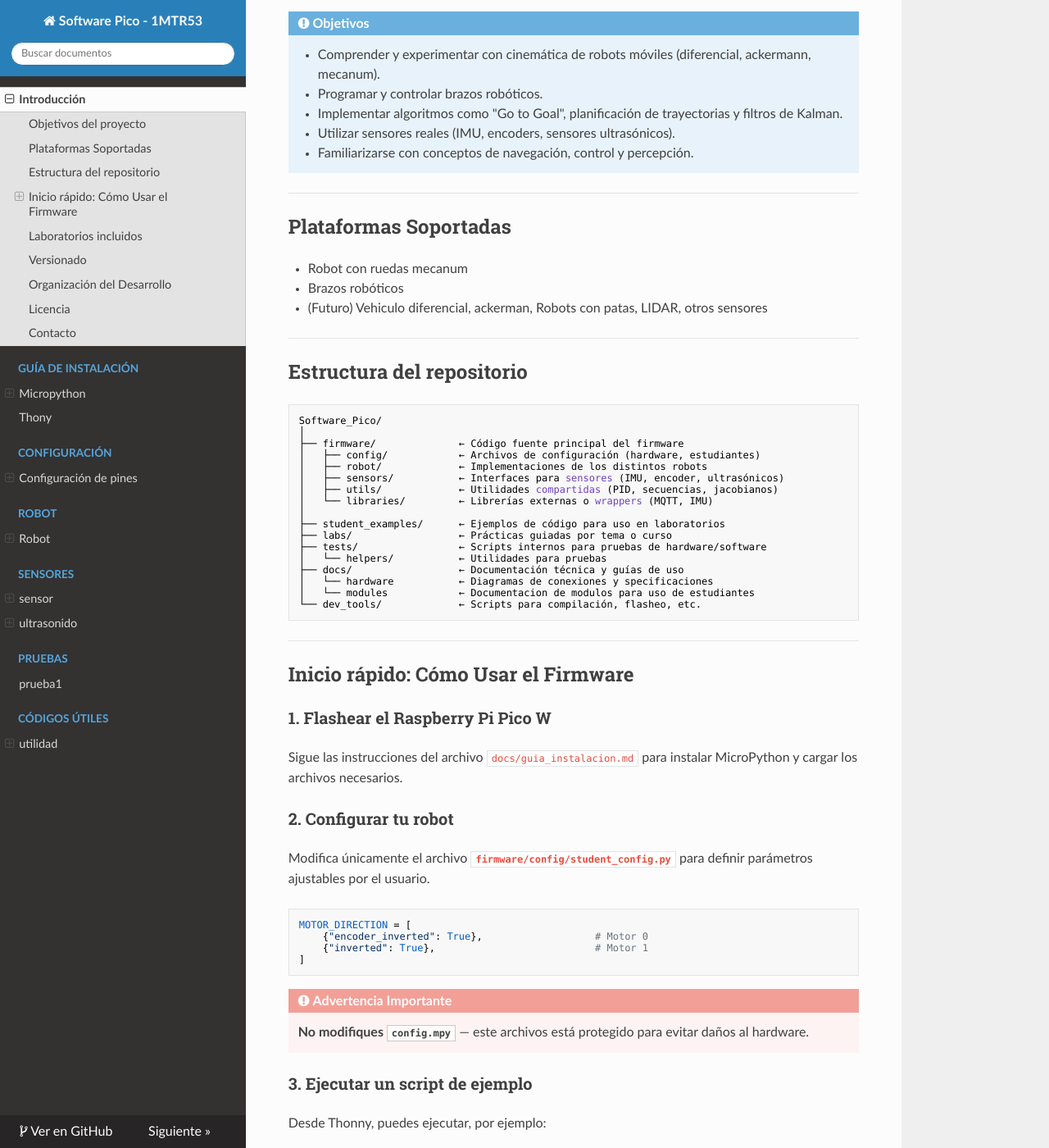
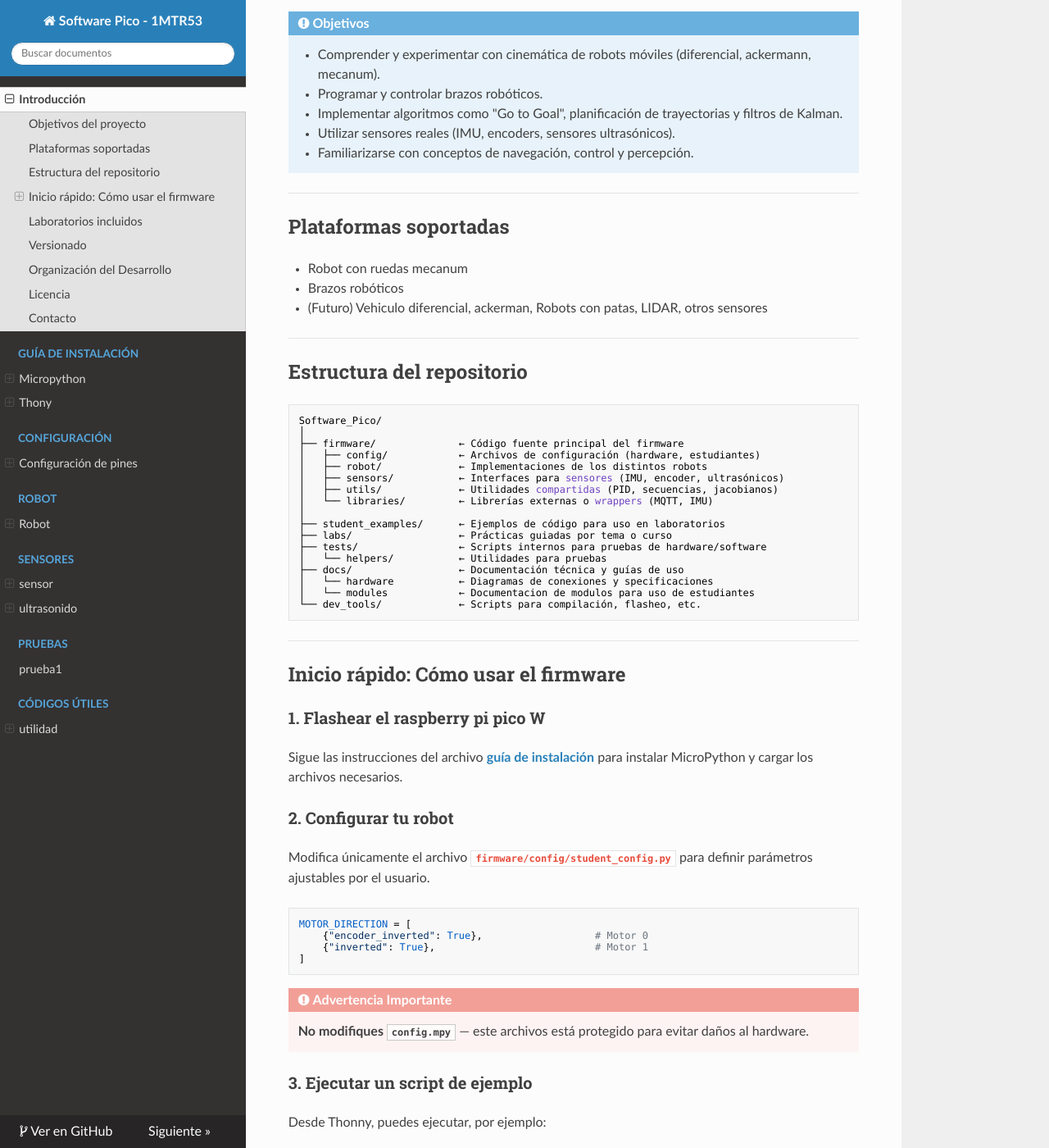
Before and after one commit to PUCP-Robotica-IA/robotic-kit-docs, an MkDocs documentation site: the page built from docs/index.md, in a window 1280 px wide and 1400 px high, scrolled down 443 px. Shown: the whole window at 82% size. Built offline with MkDocs 1.6.1, drawn with Linux system fonts in a browser that asks for light colours; nearby versions of some CDN libraries; some of the changed text lies outside the part shown.

Commit message:
Refactor code structure for improved readability and maintainability

```diff
--- a/docs/index.md
+++ b/docs/index.md
@@ -1,4 +1,4 @@
-# Firmware Educativo para Kits Robóticos – PUCP
+# Firmware educativo para Kits Robóticos – PUCP
 
 ![MicroPython](https://img.shields.io/badge/MicroPython-1.20-blue.svg)
 ![Raspberry Pi Pico W](https://img.shields.io/badge/Raspberry%20Pi-Pico%20W-cc0000.svg)
@@ -19,7 +19,7 @@
 
 ---
 
-## Plataformas Soportadas
+## Plataformas soportadas
 
 - Robot con ruedas mecanum
 - Brazos robóticos
@@ -51,11 +51,11 @@
 
 ---
 
-## Inicio rápido: Cómo Usar el Firmware
+## Inicio rápido: Cómo usar el firmware
 
-### 1. Flashear el Raspberry Pi Pico W
+### 1. Flashear el raspberry pi pico W
 
-Sigue las instrucciones del archivo `docs/guia_instalacion.md` para instalar MicroPython y cargar los archivos necesarios.
+Sigue las instrucciones del archivo **[guía de instalación](guides/micropython_guide.md)** para instalar MicroPython y cargar los archivos necesarios.
 
 ### 2. Configurar tu robot
 
--- a/mkdocs.yml
+++ b/mkdocs.yml
@@ -23,6 +23,10 @@
     - python
     - yaml
     - markdown
+
+  features:
+    - content.code.copy
+    - content.code.select
 
 nav:
   - 'Introducción': 'index.md'
@@ -55,3 +59,6 @@
   - pymdownx.snippets
   - pymdownx.superfences
   - pymdownx.tabbed
+  - attr_list
+  - md_in_html
+  - pymdownx.blocks.caption
```
Also changed, not shown: docs/guides/micropython_guide.md (+19 -32 lines), docs/guides/thony_guide.md (+84 -0 lines), docs/recursos/guardarCodigo.gif (added), docs/recursos/interpreter.gif (added), docs/recursos/led.gif (added), docs/recursos/pico.png (added), docs/recursos/unidadRPI-RP2.png (added), 1 other file.
